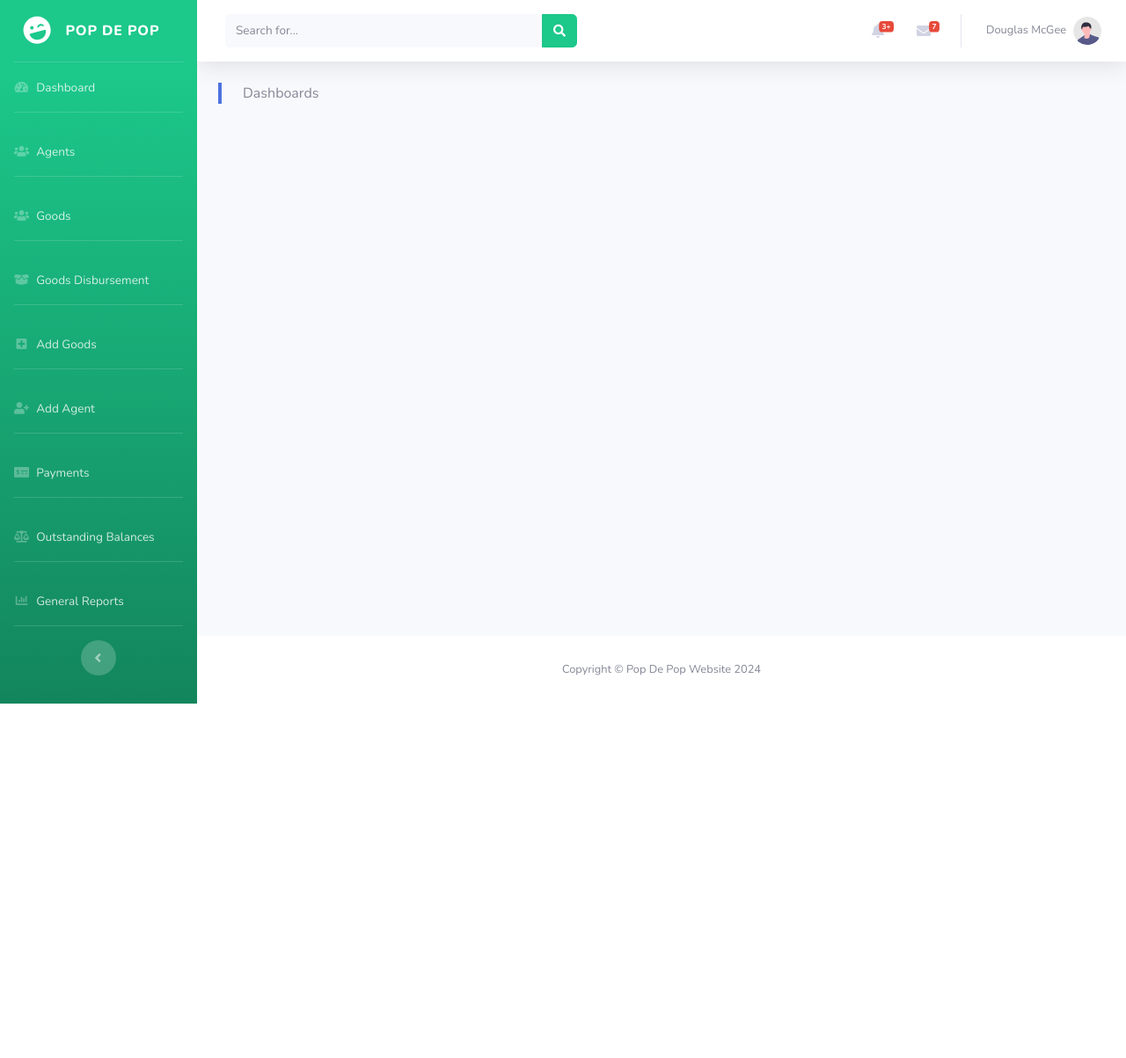
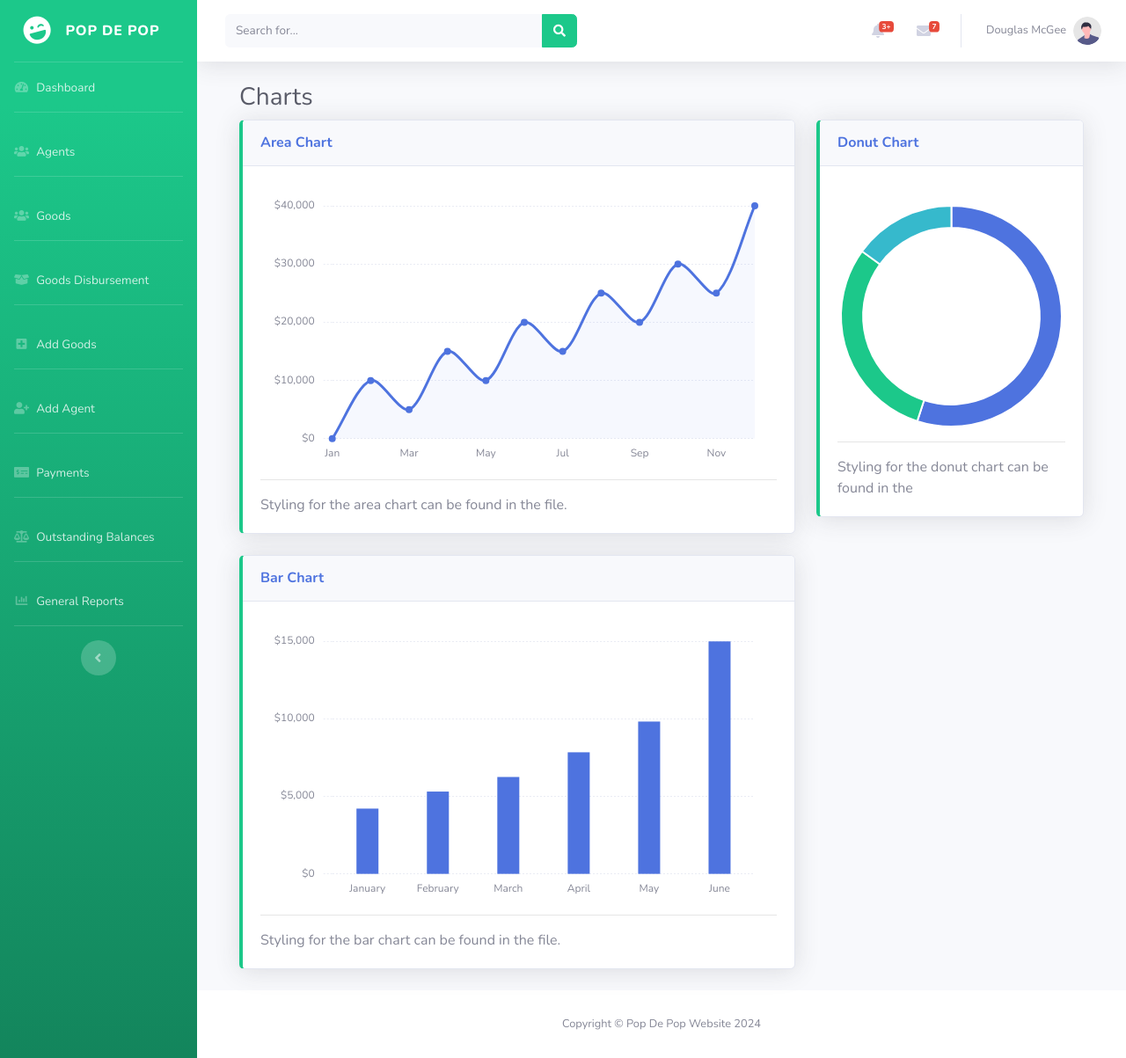
Before and after one commit to rodgerstar/sales_management_system, a Django app: page / in a window 1280 px wide. Shown: the whole page at 88% size. Before the commit the page ends 800 px from the top, so only its background shows below. Run offline with Django 5.2, Linux system fonts and the light colour scheme; some libraries are stand-ins or nearby versions.

Commit message:
agent model update

```diff
--- a/main/app_forms.py
+++ b/main/app_forms.py
@@ -6,7 +6,7 @@ from main.models import Agent, Good, Transaction
 class AgentForm(forms.ModelForm):
     class Meta:
         model = Agent
-        fields = ['name', 'phone', 'agent_number', 'email', 'address', 'payment_period_days']
+        fields = ['name', 'phone', 'agent_number', 'email', 'address', 'payment_period_days', 'agent_type', 'commission_rate']
 
 class GoodsForm(forms.ModelForm):
     class Meta:
--- a/main/views.py
+++ b/main/views.py
@@ -1,22 +1,13 @@
-from datetime import timedelta, datetime
-
 from django.contrib import messages
+from django.shortcuts import render, redirect, get_object_or_404
 from django.db.models import Sum
-from django.http import HttpResponse, HttpResponseBadRequest
-from django.shortcuts import render, redirect, get_object_or_404
-from django.utils.timezone import now
-
 from django.utils import timezone
-from datetime import datetime
-from django.db import transaction as db_transaction  # For atomic transactions
-from main.app_forms import AgentForm, GoodsForm, TransactionForm
+from main.app_forms import AgentForm, GoodsForm
 from .models import Agent, Transaction, Payment, Good
-
 
 # Create your views here.
 def dashboard(request):
     return render(request, 'dashboard.html')
-
 
 def process_payment(request):
     agents = Agent.objects.all()
@@ -28,32 +19,29 @@ def process_payment(request):
         amount_paid = float(request.POST.get('amount_paid'))
 
         try:
-            # Validate agent and transaction
             agent = Agent.objects.get(id=agent_id)
             transaction = Transaction.objects.get(id=transaction_id) if transaction_id else None
 
-            # Record the payment
+            # Record payment
             payment = Payment(agent=agent, transaction=transaction, amount_paid=amount_paid)
             payment.save()
 
-            # Update the transaction's payment status
+            # Update transaction's payment status
             if transaction:
                 total_paid = transaction.payments.aggregate(total_paid=Sum('amount_paid'))['total_paid'] or 0.0
                 if total_paid >= transaction.total_price:
                     transaction.payment_status = 'paid'
                 else:
-                    # Use timezone-aware comparison
                     current_date = timezone.now()
-                    due_date = timezone.make_aware(transaction.due_date) if timezone.is_naive(
-                        transaction.due_date) else transaction.due_date
-                    transaction.payment_status = 'late' if current_date > due_date else 'due'
-
+                    transaction.payment_status = 'late' if current_date > transaction.due_date else 'due'
                 transaction.save()
 
-            # No stock adjustments here!
+            # Update agent balance
+            agent.update_agent_balance()
 
             messages.success(request, "Payment processed successfully!")
             return redirect('agent_details', agent_id=agent.id)
+
         except (Agent.DoesNotExist, Transaction.DoesNotExist):
             messages.error(request, "Agent or Transaction not found.")
         except ValueError:
@@ -63,48 +51,29 @@ def process_payment(request):
 
     return render(request, 'payment_form.html', {'agents': agents, 'transactions': transactions})
 
+def agent_details(request, agent_id):
+    try:
+        agent = Agent.objects.get(id=agent_id)
+        transactions = Transaction.objects.filter(agent=agent)
+        payments = Payment.objects.filter(agent=agent)
 
-def calculate_agent_balance(agent_id):
-    agent = Agent.objects.get(id=agent_id)
+        # Get the balance using the model's current_balance property
+        balance = agent.current_balance
 
-    # Calculate total due (for transactions that are 'due' or 'late')
-    total_due = sum(
-        t.total_price for t in agent.transactions.filter(payment_status__in=['due', 'late'])
-    )
+        context = {
+            'agent': agent,
+            'transactions': transactions,
+            'payments': payments,
+            'balance': balance,
+        }
 
-    # Calculate total paid (for all payments associated with the agent)
-    total_paid = sum(
-        p.amount_paid for p in agent.payments.all()
-    )
+        return render(request, 'agent_details.html', context)
 
-    # Return the balance (difference between total due and total paid)
-    return total_due - total_paid
-
-
-def agent_details(request, agent_id):
-    agent = Agent.objects.get(id=agent_id)
-    transactions = Transaction.objects.filter(agent=agent)
-    payments = Payment.objects.filter(agent=agent)
-
-    # Aggregate the total due and total paid, using 0.0 as the default if None
-    total_due = transactions.aggregate(total_due=Sum('total_price'))['total_due'] or 0.0
-    total_paid = payments.aggregate(total_paid=Sum('amount_paid'))['total_paid'] or 0.0
-
-    # Calculate the balance
-    balance = total_due - total_paid
-
-    context = {
-        'agent': agent,
-        'transactions': transactions,
-        'payments': payments,
-        'balance': balance,
-    }
-
-    return render(request, 'agent_details.html', context)
-
+    except Agent.DoesNotExist:
+        messages.error(request, "Agent not found.")
+        return redirect('agents')
 
 def distributed_goods(request):
-    # Fetch all agents and goods
     agents = Agent.objects.all()
     goods = Good.objects.filter(quantity_in_stock__gt=0)
 
@@ -126,43 +95,47 @@ def distributed_goods(request):
                 messages.error(request, "Insufficient stock for the selected good.")
                 return render(request, 'transaction_form.html', {'agents': agents, 'goods': goods})
 
-            # Use atomic transactions to ensure data consistency
-            with db_transaction.atomic():
-                # Create a new transaction
-                transaction = Transaction.objects.create(
-                    agent=agent,
-                    good=good,
-                    quantity_disbursed=quantity_disbursed,
-                    payment_status='due',  # Default status
-                )
+            # Create a new transaction
+            transaction = Transaction.objects.create(
+                agent=agent,
+                good=good,
+                quantity_disbursed=quantity_disbursed,
+                payment_status='due',
+            )
 
-                # Log successful transaction creation
-                messages.success(request, "Transaction recorded successfully!")
+            # Update stock
+            good.quantity_in_stock -= quantity_disbursed
+            good.save()
 
-                # Redirect to agents page or wherever you'd like
-                return redirect('agents')
+            messages.success(request, "Transaction recorded successfully!")
+            return redirect('agents')
 
-        except ValueError as e:
-            messages.error(request, f"Invalid input: {str(e)}")
+        except ValueError:
+            messages.error(request, "Invalid quantity entered.")
         except Exception as e:
-            # Log unexpected errors
-            messages.error(request, f"An error occurred: {str(e)}")
-            print(f"DEBUG: {e}")  # Optional: For debugging during development
+            messages.error(request, f"An unexpected error occurred: {str(e)}")
 
-    # Render the form for GET request
     return render(request, 'transaction_form.html', {'agents': agents, 'goods': goods})
 
+def agent_balances(request):
+    agents = Agent.objects.all()
+    agent_balance_data = []
+
+    # Loop through each agent and get their current balance using the model property
+    for agent in agents:
+        balance = agent.current_balance
+        agent_balance_data.append({'agent': agent, 'balance': balance})
+
+    return render(request, 'agent_balances.html', {'agent_balance_data': agent_balance_data})
+
 def payments(request):
-    return None
-
-
-def agent_balances(request):
-    return None
-
+    payments_data = Payment.objects.all()
+    return render(request, 'payments.html', {'payments_data': payments_data})
 
 def agent_reports(request):
-    return None
-
+    # Add functionality for agent reports here (e.g., filtering by date range, agent type, etc.)
+    reports = Agent.objects.all()  # Placeholder for actual report generation
+    return render(request, 'agent_reports.html', {'reports': reports})
 
 def add_goods(request):
     if request.method == "POST":
@@ -174,18 +147,9 @@ def add_goods(request):
         form = GoodsForm()
     return render(request, 'goods_form.html', {'form': form})
 
-
 def agent(request):
     data = Agent.objects.all()
-
-    @property
-    def outstanding_balance(self):
-        total_due = self.transactions.aggregate(total_due=Sum('total_price'))['total_due'] or 0
-        total_paid = self.payments.aggregate(total_paid=Sum('amount_paid'))['total_paid'] or 0
-        return total_due - total_paid
-
     return render(request, 'agents.html', {'data': data})
-
 
 def add_agent(request):
     if request.method == 'POST':
@@ -197,11 +161,18 @@ def add_agent(request):
         form = AgentForm()
     return render(request, 'agents_form.html', {'form': form})
 
-
 def general_reports(request):
     return None
-
 
 def goods(request):
     data = Good.objects.all()
     return render(request, 'goods.html', {'data': data})
+
+def pie_chart(request):
+    return None
+
+def line_chart(request):
+    return None
+
+def bar_chart(request):
+    return None
--- a/salesMs/urls.py
+++ b/salesMs/urls.py
@@ -32,6 +32,9 @@ urlpatterns = [
     path('add/agent', views.add_agent, name='add_agent'),
     path('payments', views.payments, name='payments'),
     path('balances', views.agent_balances, name='agent_balances'),
+    path('pie-chart', views.pie_chart, name='pie_chart'),
+    path('line-chart', views.line_chart, name='line_chart'),
+    path('bar-chart', views.bar_chart, name='bar_chart'),
     path('agent/reports', views.agent_reports, name='agent_reports'),
     path('general/reports', views.general_reports, name='general_reports'),
     path('admin/', admin.site.urls),
--- a/templates/agent_details.html
+++ b/templates/agent_details.html
@@ -19,7 +19,8 @@
                 <p>Agent: {{ agent.name }}</p>
                 <p>Phone: {{ agent.phone }}</p>
                 <p>Email: {{ agent.email }}</p>
-                <p>Total Outstanding Balance: {{ balance }}</p>
+                <p>Commission Rate: {{ agent.commission_rate }}</p>
+                <p>Total Outstanding Balance: {{ agent.current_balance }}</p>
 
                 <h3>Transactions</h3>
                 <table class="table table-bordered table-striped w-100">
--- a/templates/dashboard.html
+++ b/templates/dashboard.html
@@ -1,13 +1,79 @@
 {% extends 'master.html' %}
+{% load static %}
 
 
 {% block title %}
-	<title>Dashboard</title>
+    <title>Dashboard</title>
 {% endblock %}
 
 
 {% block content %}
-	<div class="container-fluid border-left-primary">
-        Dashboards
+    <div class="container-fluid ">
+        <!-- Page Heading -->
+        <h1 class="h3 mb-2 text-gray-800">Charts</h1>
+        <!-- Content Row -->
+        <div class="row">
+
+            <div class="col-xl-8 col-lg-7">
+
+                <!-- Area Chart -->
+                <div class="card shadow mb-4 border-left-success">
+                    <div class="card-header py-3">
+                        <h6 class="m-0 font-weight-bold text-primary">Area Chart</h6>
+                    </div>
+                    <div class="card-body">
+                        <div class="chart-area">
+                            <canvas id="myAreaChart"></canvas>
+                        </div>
+                        <hr>
+                        Styling for the area chart can be found in the file.
+                    </div>
+                </div>
+
+                <!-- Bar Chart -->
+                <div class="card shadow mb-4 border-left-success">
+                    <div class="card-header py-3">
+                        <h6 class="m-0 font-weight-bold text-primary">Bar Chart</h6>
+                    </div>
+                    <div class="card-body">
+                        <div class="chart-bar">
+                            <canvas id="myBarChart"></canvas>
+                        </div>
+                        <hr>
+                        Styling for the bar chart can be found in the file.
+                    </div>
+                </div>
+
+            </div>
+
+            <!-- Donut Chart -->
+            <div class="col-xl-4 col-lg-5 ">
+                <div class="card shadow mb-4 border-left-success">
+                    <!-- Card Header - Dropdown -->
+                    <div class="card-header py-3">
+                        <h6 class="m-0 font-weight-bold text-primary">Donut Chart</h6>
+                    </div>
+                    <!-- Card Body -->
+                    <div class="card-body">
+                        <div class="chart-pie pt-4">
+                            <canvas id="myPieChart"></canvas>
+                        </div>
+                        <hr>
+                        Styling for the donut chart can be found in the
+                    </div>
+                </div>
+            </div>
+        </div>
     </div>
 {% endblock %}
+
+{% block extra_js %}
+    <!-- Page level plugins -->
+    <script src="{% static 'vendor/chart.js/Chart.min.js' %}"></script>
+
+    <!-- Page level custom scripts -->
+    <script src="{% static 'js/demo/chart-area-demo.js' %}"></script>
+    <script src="{% static 'js/demo/chart-pie-demo.js' %}"></script>
+    <script src="{% static 'js/demo/chart-bar-demo.js' %}"></script>
+
+{% endblock %}
```
Also changed, not shown: main/models.py (+83 -48 lines), templates/transaction_form.html (line endings or trailing spaces).
